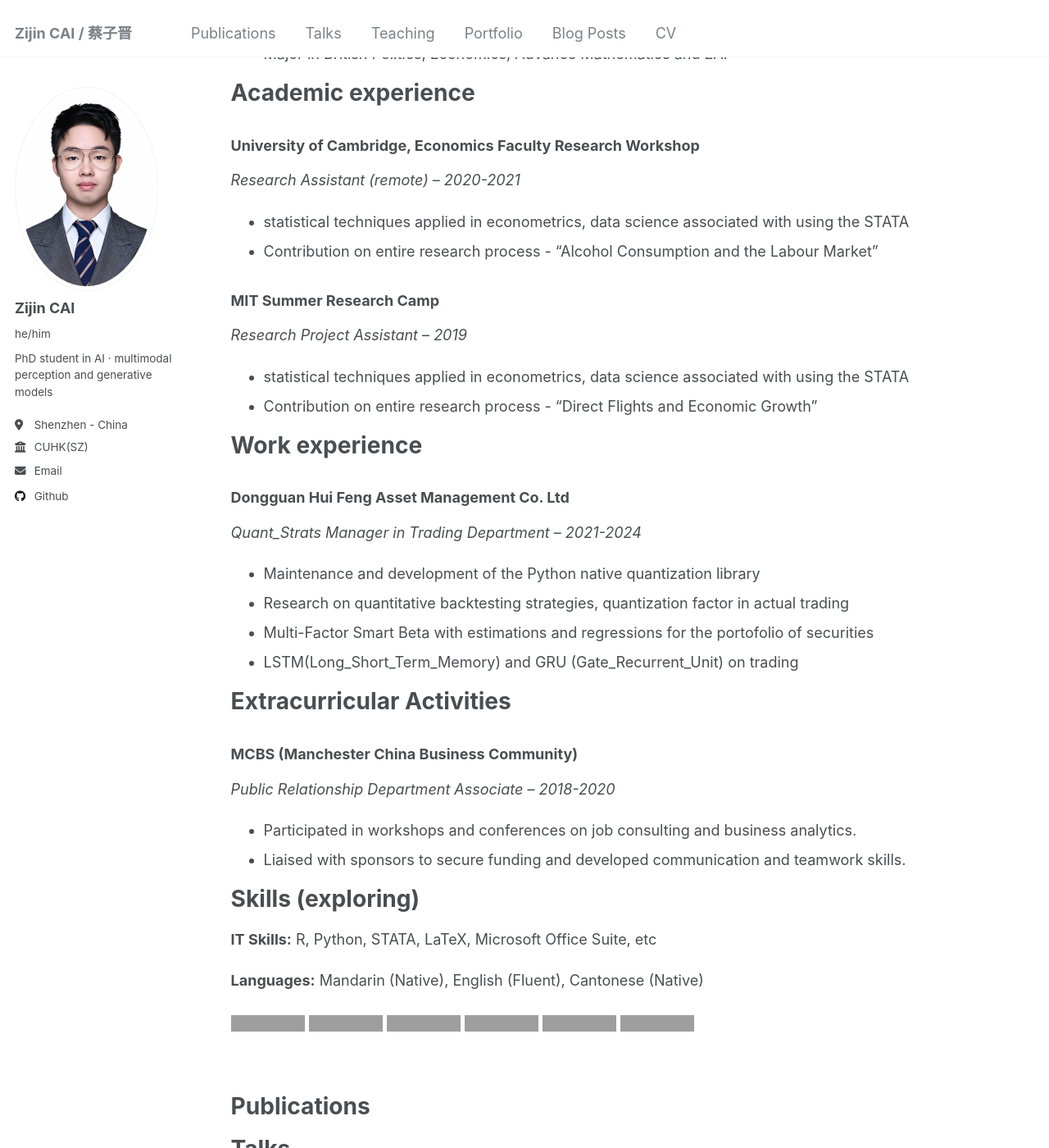
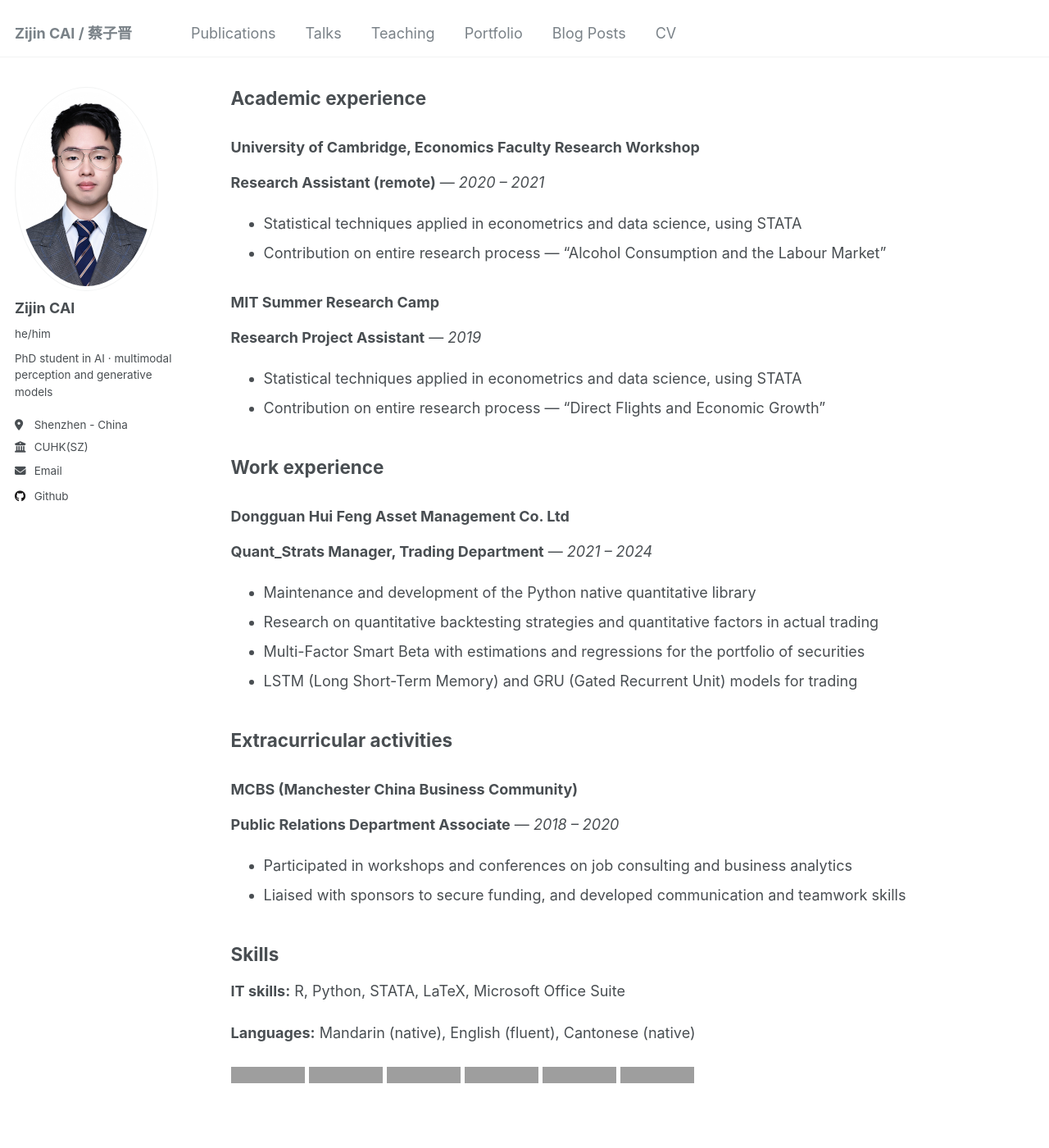
Before and after one commit to CAI991108/CAI991108.github.io, a Jekyll site: the page built from _pages/cv.md, in a window 1280 px wide and 1400 px high, scrolled down 810 px. Shown: the whole window at 82% size. Built offline with Jekyll 4.4.1, drawn with Linux system fonts in a browser that asks for light colours; some of the changed text lies outside the part shown; grey boxes are pictures that could not be loaded.

Commit message:
content: rewrite the CV and stop the certificates eating the page
- fix seven typos (Economictrics, Advance Mathematics, the STATA,
  quantization, portofolio) and the supervisor/MSc bullet that kramdown
  had merged onto one line
- drop the empty Publications / Talks / Teaching sections and the
  template's sample teaching entry (Girton College / PATH Academy)
- sections are h2 now: h1 CV > h2 section > h3 entry
- certificates become a 2x2 grid instead of four full-width stacked images

```diff
--- a/_pages/cv.md
+++ b/_pages/cv.md
@@ -15,58 +15,76 @@
 ---
 
 Education
-======
-### **The Chinese University of Hong Kong, Shenzhen**
-*PhD in Artificial Intelligence* -- *2026.09-2031.06 (expected)*
-  * Supervisor: [Prof. Jianhua Huang](https://sai.cuhk.edu.cn/en/teacher/108)
-*Master of Science in Data Science* -- *2024-2026*
-  * Core Courses: Machine Learning, Language Models, Image Processing and Computer Vision, etc
+------
 
-### **The London School of Economics and Political Science**
-*Master of Science in Economics History* -- *2021 (deferral)*
+### The Chinese University of Hong Kong, Shenzhen
 
-### **The University of Manchester**
-*Bachelor of Science (Hons) in Economics* -- *2018-2021*
-  * GPA 72.5/100 -- Awarded First Class degree
-  * Core Courses: Applied Economics, Mathematical Economics, Advanced Economictrics, etc
+**PhD in Artificial Intelligence** — *2026.09 – 2031.06 (expected)*
+Supervisor: [Prof. Jianhua Huang](https://sai.cuhk.edu.cn/en/teacher/108)
 
-### **INTO Manchester (NCUK)**
-*International Foundation Degree in Business* -- *2017-2018*
-  * Major in British Politics, Economics, Advance Mathematics and EAP
+**Master of Science in Data Science** — *2024 – 2026*
+Core courses: Machine Learning, Language Models, Image Processing and Computer Vision
+
+### The London School of Economics and Political Science
+
+**Master of Science in Economic History** — *2021 (deferral)*
+
+### The University of Manchester
+
+**Bachelor of Science (Hons) in Economics** — *2018 – 2021*
+GPA 72.5/100 — awarded a First Class degree
+Core courses: Applied Economics, Mathematical Economics, Advanced Econometrics
+
+### INTO Manchester (NCUK)
+
+**International Foundation Degree in Business** — *2017 – 2018*
+Major in British Politics, Economics, Advanced Mathematics and EAP
 
 Academic experience
-======
-### **University of Cambridge, Economics Faculty Research Workshop**
-*Research Assistant (remote)* -- *2020-2021*
-  * statistical techniques applied in econometrics, data science associated with using the STATA
-  * Contribution on entire research process - "Alcohol Consumption and the Labour Market"
+------
 
-### **MIT Summer Research Camp**
-*Research Project Assistant* -- *2019*
-  * statistical techniques applied in econometrics, data science associated with using the STATA
-  * Contribution on entire research process - "Direct Flights and Economic Growth"
+### University of Cambridge, Economics Faculty Research Workshop
+
+**Research Assistant (remote)** — *2020 – 2021*
+
+- Statistical techniques applied in econometrics and data science, using STATA
+- Contribution on entire research process — "Alcohol Consumption and the Labour Market"
+
+### MIT Summer Research Camp
+
+**Research Project Assistant** — *2019*
+
+- Statistical techniques applied in econometrics and data science, using STATA
+- Contribution on entire research process — "Direct Flights and Economic Growth"
 
 Work experience
-======
-### **Dongguan Hui Feng Asset Management Co. Ltd**
-*Quant_Strats Manager in Trading Department* -- *2021-2024*
-  * Maintenance and development of the Python native quantization library
-  * Research on quantitative backtesting strategies, quantization factor in actual trading
-  * Multi-Factor Smart Beta with estimations and regressions for the portofolio of securities
-  * LSTM(Long_Short_Term_Memory) and GRU (Gate_Recurrent_Unit) on trading
+------
 
-Extracurricular Activities
-======
-### **MCBS (Manchester China Business Community)**
-*Public Relationship Department Associate*  -- *2018-2020*
-  * Participated in workshops and conferences on job consulting and business analytics.
-  * Liaised with sponsors to secure funding and developed communication and teamwork skills.
+### Dongguan Hui Feng Asset Management Co. Ltd
 
-Skills (exploring)
-======
-**IT Skills:** R, Python, STATA, LaTeX, Microsoft Office Suite, etc
+**Quant_Strats Manager, Trading Department** — *2021 – 2024*
 
-**Languages:** Mandarin (Native), English (Fluent), Cantonese (Native)
+- Maintenance and development of the Python native quantitative library
+- Research on quantitative backtesting strategies and quantitative factors in actual trading
+- Multi-Factor Smart Beta with estimations and regressions for the portfolio of securities
+- LSTM (Long Short-Term Memory) and GRU (Gated Recurrent Unit) models for trading
+
+Extracurricular activities
+------
+
+### MCBS (Manchester China Business Community)
+
+**Public Relations Department Associate** — *2018 – 2020*
+
+- Participated in workshops and conferences on job consulting and business analytics
+- Liaised with sponsors to secure funding, and developed communication and teamwork skills
+
+Skills
+------
+
+**IT skills:** R, Python, STATA, LaTeX, Microsoft Office Suite
+
+**Languages:** Mandarin (native), English (fluent), Cantonese (native)
 
 <p>
   <img alt="Python" src="https://img.shields.io/badge/Python-1e1e2e?style=flat-square&logo=python&logoColor=89b4fa" />
@@ -76,22 +94,3 @@
   <img alt="PyTorch" src="https://img.shields.io/badge/PyTorch-1e1e2e?style=flat-square&logo=pytorch&logoColor=89b4fa" />
   <img alt="TensorFlow" src="https://img.shields.io/badge/TensorFlow-1e1e2e?style=flat-square&logo=tensorflow&logoColor=89b4fa" />
 </p>
-<br/>
-
-Publications
-======
-  <ul>{% for post in site.publications reversed %}
-    {% include archive-single-cv.html %}
-  {% endfor %}</ul>
-
-Talks
-======
-  <ul>{% for post in site.talks reversed %}
-    {% include archive-single-talk-cv.html  %}
-  {% endfor %}</ul>
-
-Teaching
-======
-  <ul>{% for post in site.teaching reversed %}
-    {% include archive-single-cv.html %}
-  {% endfor %}</ul>
```
Also changed, not shown: _pages/about.md (+18 -8 lines), _teaching/2021-griton.md (deleted, +0 -13 lines).
